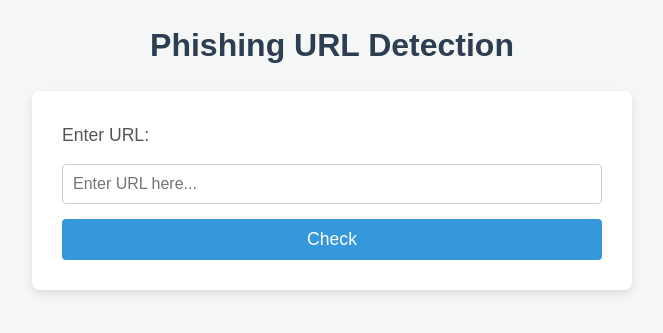
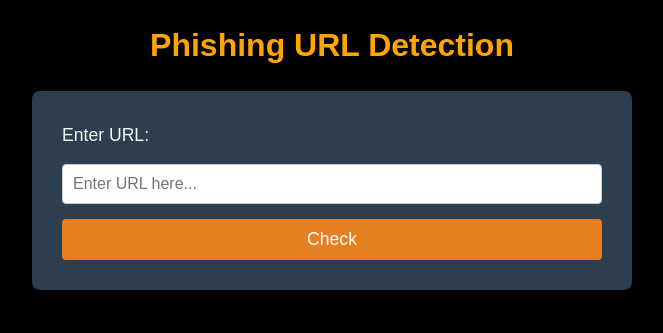
Before and after one commit to Ninad2205/Safesurf, a Flask app: page / in a window 1280 px wide. Shown: the top 333 px of the page, without its empty margins (308-971 px from the left). Run offline with Flask 3, Linux system fonts and the light colour scheme.

Commit message:
new commit

```diff
--- a/Safesurf/Safesurf/index.html
+++ b/Safesurf/Safesurf/index.html
@@ -386,7 +386,7 @@
               <li><a href="#types">Types</a></li>
               <li><a href="#precautions">Precautions</a></li>
               <li><a href="#about">About</a></li>
-              <li><a href="prediction.html" target="_blank">Predition</a></li>
+              <li><a href="http://127.0.0.1:5000" target="_blank">Predition</a></li>
             </ul>
           </nav>
         </div>
--- a/templates/index.html
+++ b/templates/index.html
@@ -14,25 +14,25 @@
 
         body {
             font-family: 'Arial', sans-serif;
-            background-color: #f4f7f6;
-            color: #333;
+            background-color: black;
+            color: #f4f7f6;
             line-height: 1.6;
             padding: 20px;
         }
 
         h1 {
             text-align: center;
-            color: #2c3e50;
+            color: orange;
             margin-bottom: 20px;
         }
 
         .container {
             max-width: 600px;
             margin: 0 auto;
-            background-color: #fff;
+            background-color: #2c3e50;
             padding: 30px;
             border-radius: 8px;
-            box-shadow: 0 4px 8px rgba(0, 0, 0, 0.1);
+            box-shadow: 0 4px 8px rgba(0, 0, 0, 0.2);
         }
 
         form {
@@ -43,7 +43,7 @@
 
         label {
             font-size: 1.1rem;
-            color: #555;
+            color: #f4f7f6;
         }
 
         input[type="text"] {
@@ -63,7 +63,7 @@
         button {
             padding: 10px;
             font-size: 1.1rem;
-            background-color: #3498db;
+            background-color: #e67e22;
             color: white;
             border: none;
             border-radius: 4px;
@@ -134,12 +167,36 @@
             formData.append('input', inputText);
             formData.append('type', type);
 
+            // Show progress bar
+            var progressBar = document.getElementById('progressBar');
+            var progressContainer = document.querySelector('.progress-container');
+            progressContainer.style.display = 'block';
+            progressBar.style.width = '0%';
+
+            // Simulate progress
+            var progress = 0;
+            var interval = setInterval(function() {
+                if (progress < 100) {
+                    progress += 20;
+                    progressBar.style.width = progress + '%';
+                }
+            }, 500); // Update progress every 500ms
+
+            // Simulate the fetch request (for demonstration)
+            setTimeout(function() {
                 fetch('/predict', {
                     method: 'POST',
                     body: formData
                 })
                 .then(response => response.json())
                 .then(data => {
+                    clearInterval(interval);  // Stop the progress simulation
+
+                    // Hide the progress bar and show the result
+                    progressBar.style.width = '100%';
+                    setTimeout(() => {
+                        progressContainer.style.display = 'none';
+
                         var resultDiv = document.getElementById('result');
                         var secureText = document.getElementById('secure');
                         var phishingText = document.getElementById('phishing');
@@ -148,8 +205,14 @@
                         phishingText.textContent = data.result.phishing;
 
                         resultDiv.style.display = 'block';  // Show result
+                    }, 500);
                 })
-            .catch(error => console.error('Error:', error));
+                .catch(error => {
+                    console.error('Error:', error);
+                    clearInterval(interval);
+                    progressContainer.style.display = 'none';
+                });
+            }, 3000);  // Simulate request time
         });
     </script>
 
```
Also changed, not shown: other parts of templates/index.html (+35 -2 lines), app.py (+0 -104 lines). Lines whose indentation alone changed are shown as unchanged.
